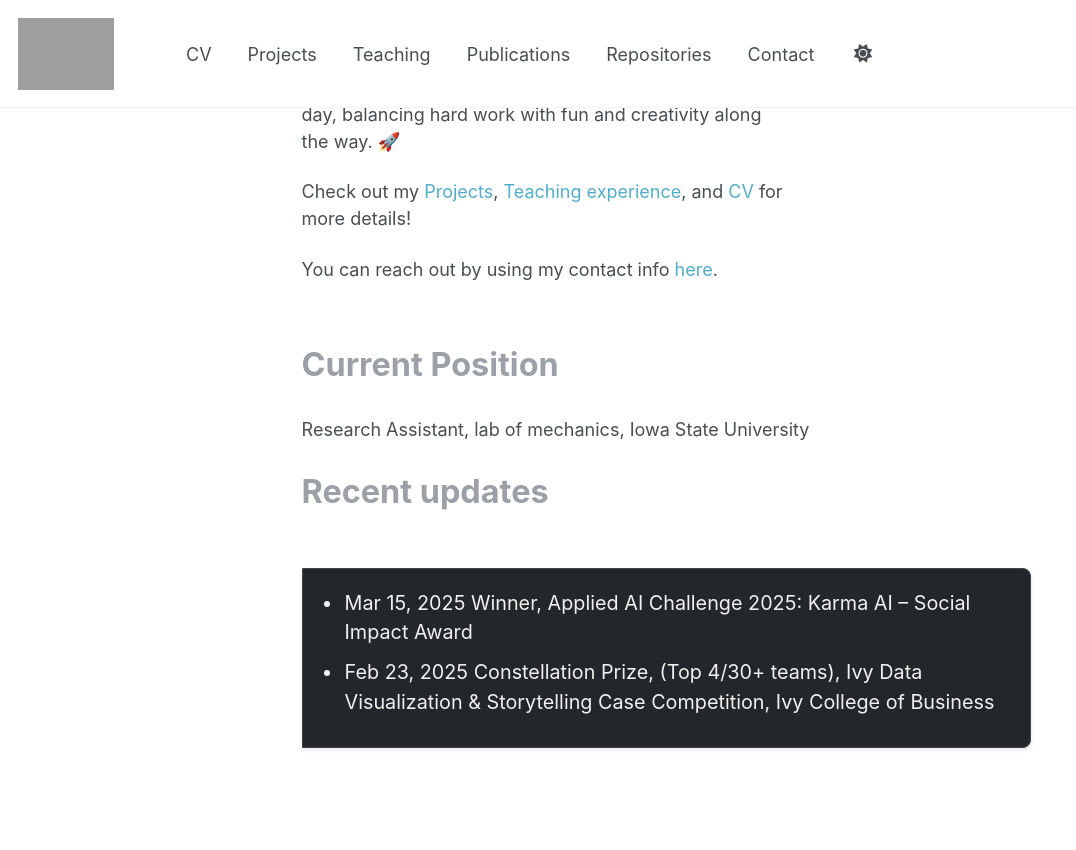
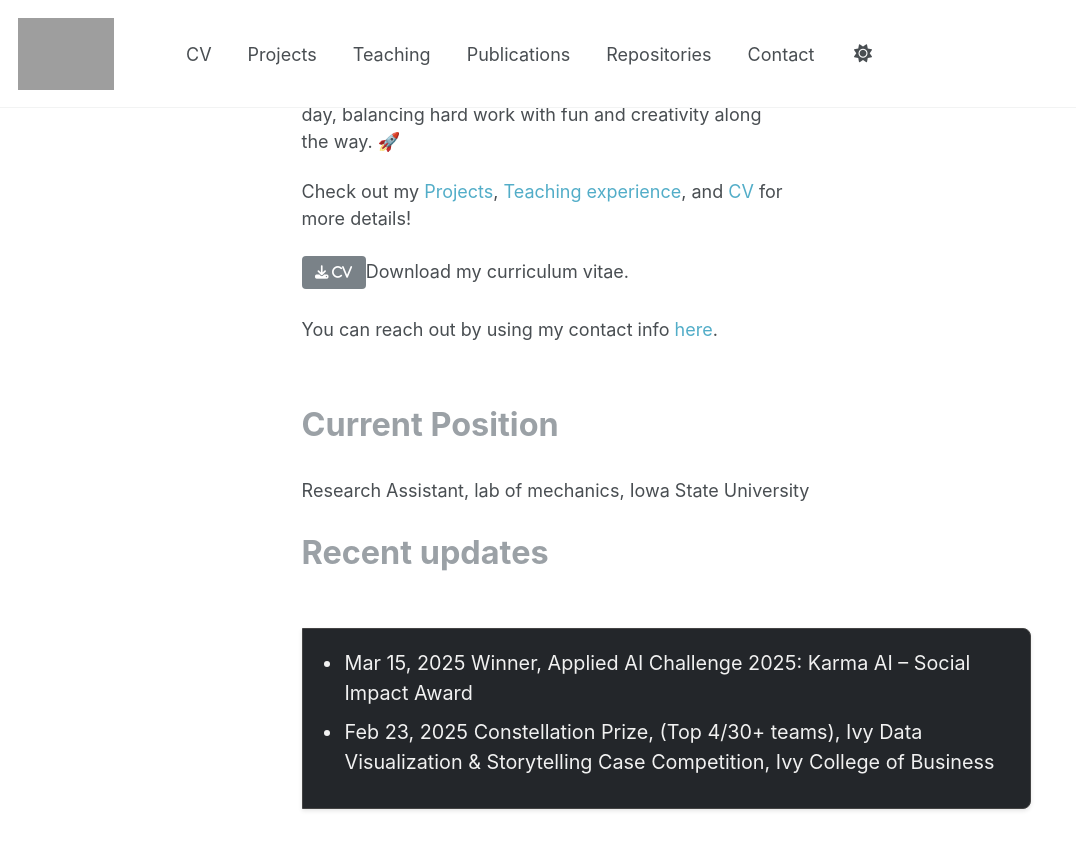
Before and after one commit to itsMustafamr/itsmustafamr.github.io, a Jekyll site: the page built from _pages/about.md, in a window 1280 px wide and 900 px high, scrolled down 777 px. Shown: the top 850 px of the window, without its empty margins (0-1076 px from the left). Built offline with Jekyll 4.4.1, drawn with Linux system fonts in a browser that asks for light colours; some web fonts are replaced; grey boxes are pictures that could not be loaded.

Commit message:
added CV download

```diff
--- a/_pages/about.md
+++ b/_pages/about.md
@@ -23,8 +23,14 @@ redirect_from:
 
       <p>Check out my <a href="/projects/">Projects</a>, <a href="/teaching/">Teaching experience</a>, and <a href="/cv/">CV</a> for more details!</p>
 
+      <p>
+        <a href="https://drive.google.com/file/d/1NSafYfmzddpe32ft9-ZsD5zoZeAHjO4B/view?usp=sharing" class="btn btn--primary" target="_blank" rel="noopener" aria-label="⬇">
+          <i class="fa-solid fa-download" aria-hidden="true"> CV</i>
+        </a>Download my curriculum vitae.
+        <!-- Feel free to reach out for any discussion. -->
+      </p>
+
       <p>You can reach out by using my contact info <a href="/contact">here</a>.</p>
-
 
     </div>
 
```
